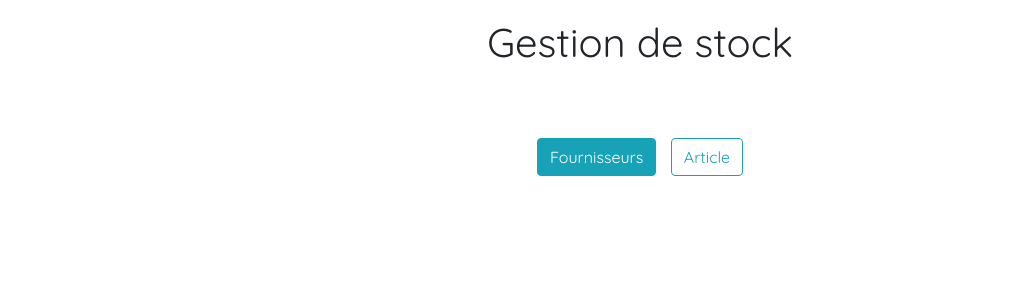
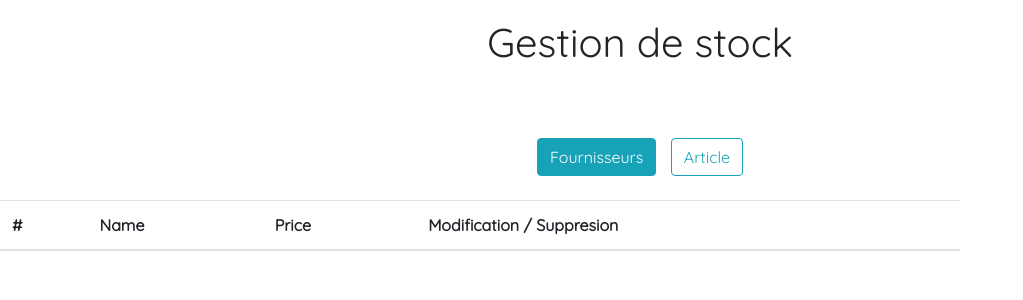
Before and after one commit to hrandrianasolo/gestion-de-stock, a Django app: page / in a window 1280 px wide. Shown: the part 212-512 px from the top of the page, without its empty margins (0-1023 px from the left). Run offline with Django 3.2, Linux system fonts and the light colour scheme; lists and menus that the app fills with data are empty; some libraries are stand-ins or nearby versions.

Commit message:
Modif index

```diff
--- a/mysite/blog/templates/blog/index.html
+++ b/mysite/blog/templates/blog/index.html
@@ -30,6 +30,34 @@
       <button type="button" class="btn btn-outline-info button-building" onclick="displayTable('article')">Article</button>
     </div>
     </div>
+
+    <div class="display component">
+        <table class="table campus ">
+            <thead>
+                <tr>
+                    <th scope="col">#</th>
+                    <th scope="col">Name</th>
+                    <th scope="col">Price</th>
+                    <th scope="col">Modification / Suppresion</th>
+                </tr>
+            </thead>
+            <tbody>
+              {% for a in article %}
+              <tr class="{{c.id}}">
+                  <th scope="row">{{forloop.counter}}</th>
+                  <td>{{a.name}}</td>
+                  <td>{{a.price}}</td>
+                  <!--td>
+                      <a href="{% url 'edit_campus' c.id %}" class="btn btn-warning"><i class="fas fa-tools"></i></a>
+                      {% csrf_token %}
+                      <a href="/edit/campus/{{c.id}}/delete" class="btn btn-danger"><i class="far fa-trash-alt"></i></a>
+                  </td-->
+              </tr>
+              {% endfor %}
+            </tbody>
+        </table>
+    </div>
+
   {% endblock body%}
 </body>
 </html>
```
Also changed, not shown: mysite/db.sqlite3.
